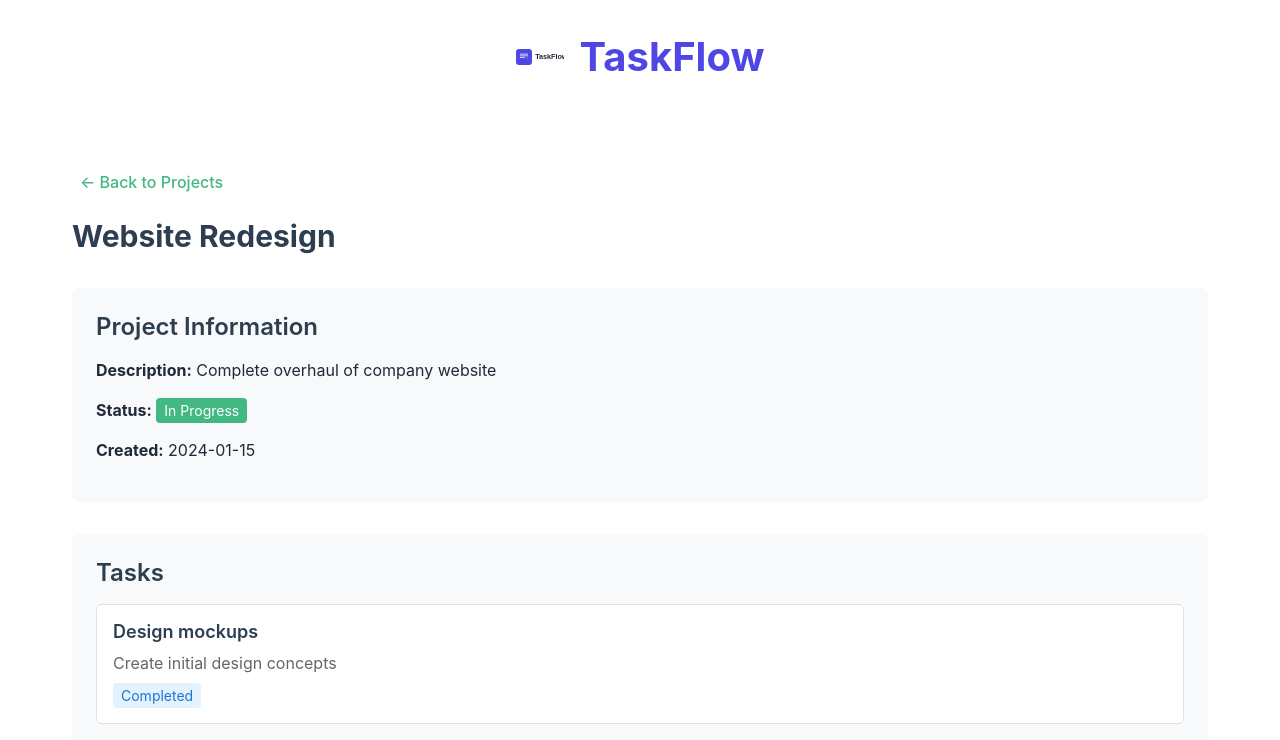
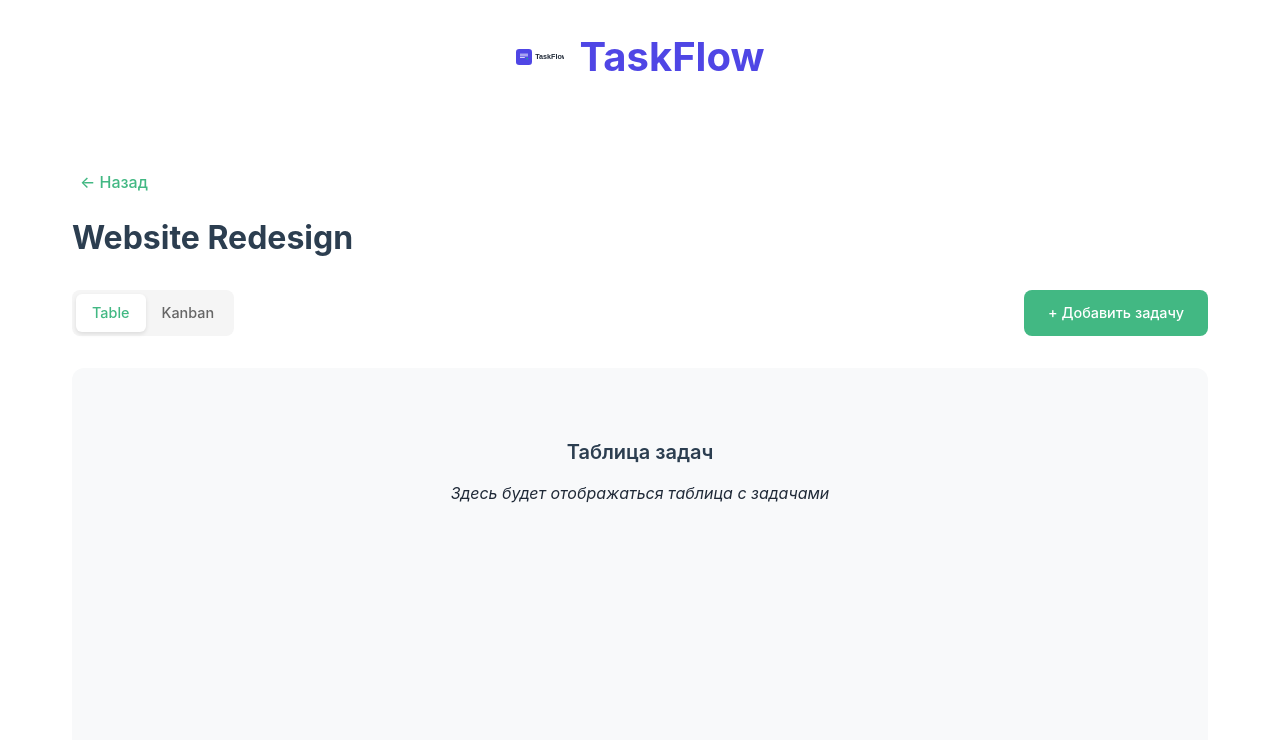
Before and after one commit to sundevil666/project-task-manager-vue, a Vue app: page /project/1 in a window 1280 px wide. Shown: the top 740 px of the page. Built offline with nearby package versions, Linux system fonts and the light colour scheme.

Commit message:
add project detail page with table/kanban modes

```diff
--- a/src/components/ProjectRow.vue
+++ b/src/components/ProjectRow.vue
@@ -1,24 +1,16 @@
 <template>
   <tr class="project-row">
     <td class="project-row__cell">{{ project.id }}</td>
-    <td class="project-row__cell">{{ project.name }}</td>
+    <td class="project-row__cell"><router-link :to="`/project/${project.id}`">{{ project.name }}</router-link></td>
     <td class="project-row__cell">{{ project.taskCount }}</td>
   </tr>
 </template>
 
 <script setup lang="ts">
-interface Project {
-  id: number
-  name: string
-  description: string
-  status: 'Planning' | 'In Progress' | 'Completed' | 'On Hold'
-  createdDate: string
-  taskCount: number
-  tasks?: any[]
-}
+import type { IProject } from '../types'
 
 defineProps<{
-  project: Project
+  project: IProject
 }>()
 </script>
 
@@ -34,6 +26,16 @@ defineProps<{
     padding: 1rem;
     border-bottom: 1px solid #e5e7eb;
     color: #1f2937;
+
+    a {
+      color: #42b883;
+      text-decoration: none;
+      font-weight: 500;
+
+      &:hover {
+        text-decoration: underline;
+      }
+    }
   }
 }
 
--- a/src/mocks/projects.ts
+++ b/src/mocks/projects.ts
@@ -1,16 +1,16 @@
-import { Task } from './tasks'
+import { ITask } from './tasks'
 
-export interface Project {
+export interface IProject {
   id: number
   name: string
   description: string
   status: 'Planning' | 'In Progress' | 'Completed' | 'On Hold'
   createdDate: string
   taskCount: number
-  tasks?: Task[]
+  tasks?: ITask[]
 }
 
-export const mockProjects: Project[] = [
+export const mockProjects: IProject[] = [
   {
     id: 1,
     name: 'Website Redesign',
--- a/src/mocks/tasks.ts
+++ b/src/mocks/tasks.ts
@@ -1,4 +1,4 @@
-export interface Task {
+export interface ITask {
   id: number
   projectId: number
   title: string
@@ -10,7 +10,7 @@ export interface Task {
   createdDate: string
 }
 
-export const mockTasks: Task[] = [
+export const mockTasks: ITask[] = [
   {
     id: 1,
     projectId: 1,
--- a/src/pages/ProjectDetail.vue
+++ b/src/pages/ProjectDetail.vue
@@ -1,101 +1,96 @@
 <template>
   <div class="project-detail">
     <div class="header">
-      <button @click="goBack" class="back-button">← Back to Projects</button>
+      <button @click="goBack" class="back-button">← Назад</button>
       <h1>{{ project?.name }}</h1>
     </div>
 
     <div v-if="project" class="project-content">
-      <div class="project-info">
-        <h2>Project Information</h2>
-        <p><strong>Description:</strong> {{ project.description }}</p>
-        <p><strong>Status:</strong> <span class="status">{{ project.status }}</span></p>
-        <p><strong>Created:</strong> {{ project.createdDate }}</p>
+      <div class="controls">
+        <div class="mode-switcher">
+          <button
+            @click="setMode('table')"
+            :class="['mode-btn', { active: viewMode === 'table' }]"
+          >
+            Table
+          </button>
+          <button
+            @click="setMode('kanban')"
+            :class="['mode-btn', { active: viewMode === 'kanban' }]"
+          >
+            Kanban
+          </button>
+        </div>
+        <button class="add-task-btn">+ Добавить задачу</button>
       </div>
 
-      <div class="tasks-section">
-        <h2>Tasks</h2>
-        <div class="tasks-list">
-          <div v-for="task in project.tasks" :key="task.id" class="task-item">
-            <h4>{{ task.title }}</h4>
-            <p>{{ task.description }}</p>
-            <span class="task-status">{{ task.status }}</span>
+      <div class="tasks-container">
+        <div v-if="viewMode === 'table'" class="table-view">
+          <div class="table-placeholder">
+            <h3>Таблица задач</h3>
+            <p>Здесь будет отображаться таблица с задачами</p>
+          </div>
+        </div>
+
+        <div v-else-if="viewMode === 'kanban'" class="kanban-view">
+          <div class="kanban-columns">
+            <div class="kanban-column">
+              <h3>To Do</h3>
+              <div class="column-placeholder">
+                <p>Задачи для выполнения</p>
+              </div>
+            </div>
+            <div class="kanban-column">
+              <h3>In Progress</h3>
+              <div class="column-placeholder">
+                <p>Задачи в работе</p>
+              </div>
+            </div>
+            <div class="kanban-column">
+              <h3>Done</h3>
+              <div class="column-placeholder">
+                <p>Завершенные задачи</p>
+              </div>
+            </div>
           </div>
         </div>
       </div>
     </div>
 
     <div v-else class="not-found">
-      <h2>Project not found</h2>
-      <p>The project you're looking for doesn't exist.</p>
-      <button @click="goBack" class="back-button">Go back to projects</button>
+      <h2>Проект не найден</h2>
+      <p>Проект, который вы ищете, не существует.</p>
+      <button @click="goBack" class="back-button">Вернуться к проектам</button>
     </div>
   </div>
 </template>
 
 <script setup lang="ts">
-import { computed } from 'vue'
+import { computed, ref } from 'vue'
 import { useRouter, useRoute } from 'vue-router'
+import { mockProjects } from '../mocks/projects'
+import type { IProject } from '../types'
 
 const router = useRouter()
 const route = useRoute()
 
-interface Task {
-  id: number
-  title: string
-  description: string
-  status: string
+const viewMode = ref<'table' | 'kanban'>('table')
+
+const setMode = (mode: 'table' | 'kanban') => {
+  viewMode.value = mode
 }
 
-interface Project {
-  id: number
-  name: string
-  description: string
-  status: string
-  createdDate: string
-  tasks: Task[]
+const project = computed((): IProject | null => {
+  const projectId = Number(route.params.id)
+  const project = mockProjects.find(p => p.id === projectId)
+
+  if (project) {
+    return {
+      ...project,
+    }
   }
 
-const projectsData: Project[] = [
-  {
-    id: 1,
-    name: 'Website Redesign',
-    description: 'Complete overhaul of company website',
-    status: 'In Progress',
-    createdDate: '2024-01-15',
-    tasks: [
-      { id: 1, title: 'Design mockups', description: 'Create initial design concepts', status: 'Completed' },
-      { id: 2, title: 'Frontend development', description: 'Implement responsive design', status: 'In Progress' },
-      { id: 3, title: 'Content migration', description: 'Migrate existing content', status: 'Pending' }
-    ]
-  },
-  {
-    id: 2,
-    name: 'Mobile App',
-    description: 'Native iOS and Android app development',
-    status: 'Planning',
-    createdDate: '2024-02-01',
-    tasks: [
-      { id: 4, title: 'Requirements gathering', description: 'Define app requirements', status: 'In Progress' },
-      { id: 5, title: 'UI/UX design', description: 'Design app interface', status: 'Pending' }
-    ]
-  },
-  {
-    id: 3,
-    name: 'API Integration',
-    description: 'Third-party API integration project',
-    status: 'Completed',
-    createdDate: '2024-01-10',
-    tasks: [
-      { id: 6, title: 'API research', description: 'Research available APIs', status: 'Completed' },
-      { id: 7, title: 'Integration setup', description: 'Set up API connections', status: 'Completed' }
-    ]
-  }
-]
-
-const project = computed(() => {
-  const projectId = Number(route.params.id)
-  return projectsData.find(p => p.id === projectId)
+  return null
 })
 
 const goBack = () => {
@@ -103,16 +98,19 @@ const goBack = () => {
 }
 </script>
 
-<style scoped>
+<style lang="scss" scoped>
 .project-detail {
   padding: 2rem;
   max-width: 1200px;
   margin: 0 auto;
+
+  @media (max-width: 768px) {
+    padding: 1rem;
+  }
 }
 
 .header {
   margin-bottom: 2rem;
-}
 
   .back-button {
     background: none;
@@ -124,78 +122,160 @@ const goBack = () => {
     padding: 0.5rem;
     border-radius: 4px;
     transition: background-color 0.2s;
+
+    &:hover {
+      background-color: rgba(66, 184, 131, 0.1);
+    }
   }
 
-.back-button:hover {
-  background-color: rgba(66, 184, 131, 0.1);
+  h1 {
+    margin: 0;
+    color: #2c3e50;
+    font-size: 2rem;
+
+    @media (max-width: 768px) {
+      font-size: 1.5rem;
+    }
+  }
 }
 
-.header h1 {
-  margin: 0;
+.controls {
+  display: flex;
+  justify-content: space-between;
+  align-items: center;
+  margin-bottom: 2rem;
+  flex-wrap: wrap;
+  gap: 1rem;
+
+  @media (max-width: 768px) {
+    flex-direction: column;
+    align-items: stretch;
+  }
+}
+
+.mode-switcher {
+  display: flex;
+  background: #f5f5f5;
+  border-radius: 8px;
+  padding: 4px;
+
+  .mode-btn {
+    padding: 0.5rem 1rem;
+    border: none;
+    background: transparent;
+    color: #666;
+    cursor: pointer;
+    border-radius: 6px;
+    transition: all 0.2s;
+    font-size: 0.9rem;
+
+    &.active {
+      background: white;
+      color: #42b883;
+      box-shadow: 0 2px 4px rgba(0, 0, 0, 0.1);
+    }
+
+    &:hover:not(.active) {
+      background: rgba(255, 255, 255, 0.5);
+    }
+  }
+}
+
+.add-task-btn {
+  background: #42b883;
+  color: white;
+  border: none;
+  padding: 0.75rem 1.5rem;
+  border-radius: 8px;
+  cursor: pointer;
+  font-size: 0.9rem;
+  transition: background-color 0.2s;
+
+  &:hover {
+    background: #369870;
+  }
+
+  @media (max-width: 768px) {
+    width: 100%;
+  }
+}
+
+.tasks-container {
+  background: #f8f9fa;
+  border-radius: 12px;
+  padding: 1.5rem;
+  min-height: 400px;
+}
+
+.table-view {
+  .table-placeholder {
+    text-align: center;
+    padding: 3rem;
+    color: #666;
+
+    h3 {
+      margin: 0 0 1rem 0;
       color: #2c3e50;
     }
 
-.project-content {
-  display: grid;
-  gap: 2rem;
+    p {
+      margin: 0;
+      font-style: italic;
+    }
+  }
 }
 
-.project-info, .tasks-section {
-  background: #f8f9fa;
-  padding: 1.5rem;
-  border-radius: 8px;
+.kanban-view {
+  .kanban-columns {
+    display: grid;
+    grid-template-columns: repeat(auto-fit, minmax(300px, 1fr));
+    gap: 1.5rem;
+
+    @media (max-width: 768px) {
+      grid-template-columns: 1fr;
+    }
   }
 
-.project-info h2, .tasks-section h2 {
-  margin-top: 0;
+  .kanban-column {
+    background: white;
+    border-radius: 8px;
+    padding: 1rem;
+    border: 2px solid #e0e0e0;
+
+    h3 {
+      margin: 0 0 1rem 0;
       color: #2c3e50;
+      font-size: 1.1rem;
+      text-align: center;
     }
 
-.status {
-  padding: 0.25rem 0.5rem;
-  border-radius: 4px;
-  font-size: 0.875rem;
-  background: #42b883;
-  color: white;
+    .column-placeholder {
+      min-height: 200px;
+      display: flex;
+      align-items: center;
+      justify-content: center;
+
+      p {
+        color: #999;
+        font-style: italic;
+        text-align: center;
       }
-
-.tasks-list {
-  display: grid;
-  gap: 1rem;
-  margin-top: 1rem;
     }
-
-.task-item {
-  background: white;
-  padding: 1rem;
-  border-radius: 6px;
-  border: 1px solid #e0e0e0;
   }
-
-.task-item h4 {
-  margin: 0 0 0.5rem 0;
-  color: #2c3e50;
-}
-
-.task-item p {
-  margin: 0 0 0.5rem 0;
-  color: #666;
-}
-
-.task-status {
-  font-size: 0.875rem;
-  padding: 0.25rem 0.5rem;
-  border-radius: 4px;
-  background: #e3f2fd;
-  color: #1976d2;
 }
 
 .not-found {
   text-align: center;
   padding: 3rem;
+
+  h2 {
+    color: #e74c3c;
+    margin: 0 0 1rem 0;
   }
 
-.not-found h2 {
-  color: #e74c3c;
+  p {
+    color: #666;
+    margin: 0 0 2rem 0;
+  }
 }
 </style>
--- /dev/null
+++ b/src/types/index.ts
@@ -0,0 +1,16 @@
+export interface ITask {
+  id: number
+  title: string
+  description: string
+  status: string
+}
+
+export interface IProject {
+  id: number
+  name: string
+  description: string
+  status: string
+  createdDate: string
+  taskCount: number
+  tasks?: ITask[]
+}
```
Lines whose indentation alone changed are shown as unchanged.
